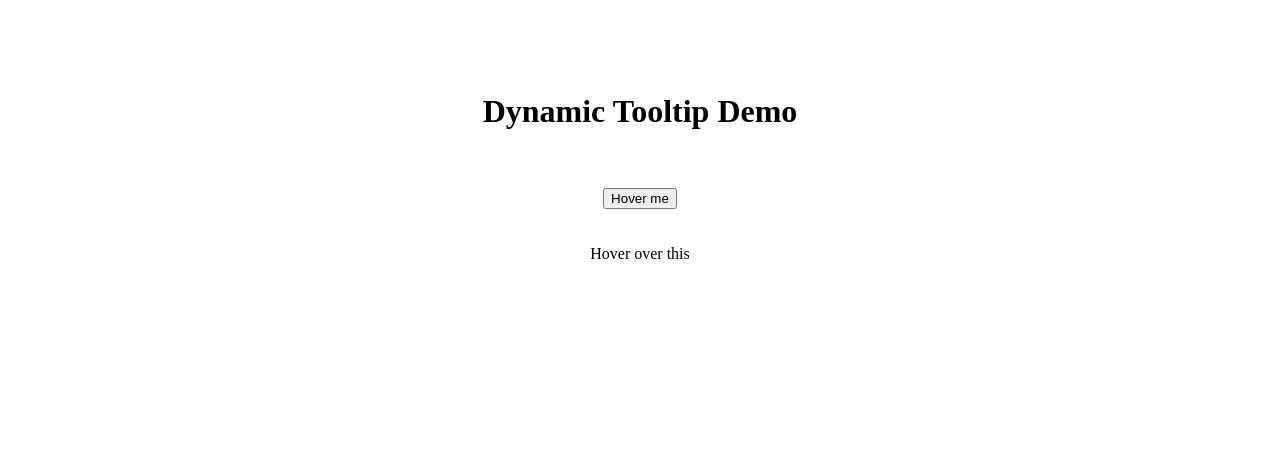
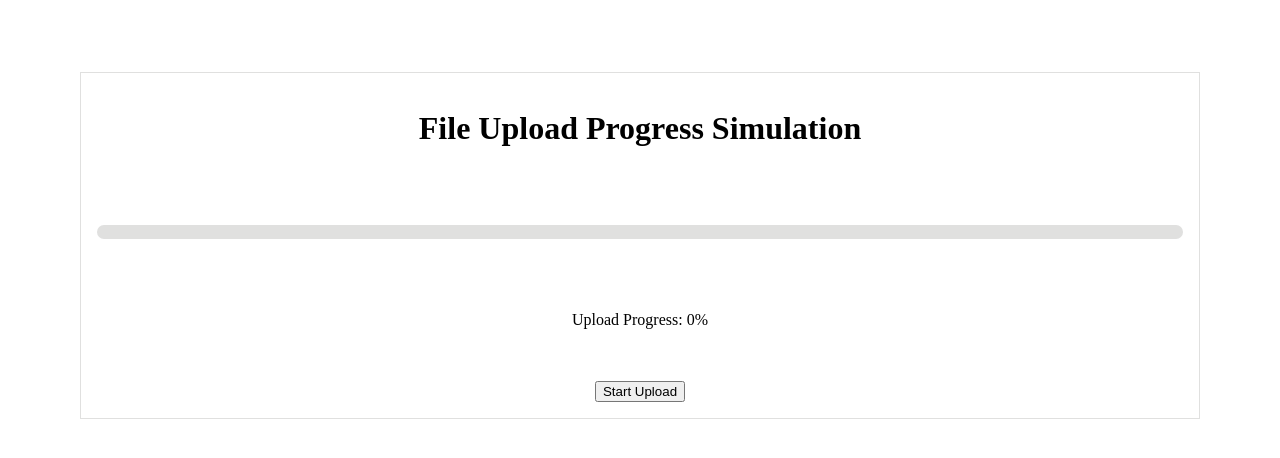
Before and after one commit to OptinexTech/react-components, a React (Create React App) app: page / in a window 1280 px wide. Shown: the top 458 px of the page. Built offline with nearby package versions, Linux system fonts and the light colour scheme.

Commit message:
Progress bar component

```diff
--- a/src/App.css
+++ b/src/App.css
@@ -4,5 +4,7 @@
   justify-content: center;
   align-items: center;
   gap: 36px;
-  margin-top: 72px;
+  margin: 72px;
+  border: 1px solid #e0e0df;
+  padding: 16px;
 }
--- a/src/App.js
+++ b/src/App.js
@@ -1,27 +1,50 @@
 import './App.css';
-import Tooltip from './components/Tooltip';
+import { useState, useEffect } from 'react';
+import ProgressBar from './components/ProgressBar';
 
 const App = () => {
+  const [progress, setProgress] = useState(0);
+  const [isUploading, setIsUploading] = useState(false);
+
+  const startUpload = () => {
+    setProgress(0);
+    setIsUploading(true); // Set to true to start uploading
+  };
+
+  useEffect(() => {
+    if (isUploading && progress < 100) {
+      const interval = setInterval(() => {
+        setProgress((prevProgress) => {
+          if (prevProgress >= 100) {
+            clearInterval(interval);
+            setIsUploading(false);
+            return 100;
+          }
+          return prevProgress + 10; // Increment progress by 10
+        });
+      }, 1000);
+      return () => clearInterval(interval);
+    }
+  }, [isUploading, progress]);
+
   return (
     <div className="App">
-      <h1>Dynamic Tooltip Demo</h1>
-      <Tooltip
-        content={'This is a tooltip'}
-        position='top'
-        backgroundColor='black'
-        color='white'
-        fontSize='16px'
-        padding='10px'
-        borderRadius='8px'
-      >
-        <button>Hover me</button>
-      </Tooltip>
-      <Tooltip
-        content={'Another tooltip on right'}
-        position='right'
-      >
-        <span>Hover over this</span>
-      </Tooltip>
+      <h1>File Upload Progress Simulation</h1>
+      {progress < 100 ? (
+        <>
+          <ProgressBar
+            progress={progress}
+            color='green'
+            height='14px'
+          />
+          <p>Upload Progress: {progress}%</p> {/* Show progress as a percentage */}
+        </>
+      ) : (
+        <p>Upload Complete!</p>
+      )}
+      <button onClick={startUpload} disabled={isUploading && progress < 100}>
+        {isUploading ? progress < 100 ? 'Uploading...' : 'Reupload' : 'Start Upload'}
+      </button>
     </div>
   );
 };
--- /dev/null
+++ b/src/components/ProgressBar/index.jsx
@@ -0,0 +1,18 @@
+import React from 'react';
+import './progress.css';
+
+const ProgressBar = ({ progress, color = 'blue', height = '20px' }) => {
+  const progressStyle = {
+    width: `${progress}%`,
+    backgroundColor: color,
+    height: height,
+  };
+
+  return (
+    <div className="progress-bar-container">
+      <div className="progress-bar" style={progressStyle}></div>
+    </div>
+  );
+};
+
+export default ProgressBar;
--- /dev/null
+++ b/src/components/ProgressBar/progress.css
@@ -0,0 +1,13 @@
+.progress-bar-container {
+  width: 100%;
+  background-color: #e0e0df;
+  border-radius: 10px;
+  overflow: hidden;
+  margin: 20px 0;
+}
+
+.progress-bar {
+  height: 100%;
+  border-radius: 10px;
+  transition: width 0.3s ease;
+}
--- /dev/null
+++ b/src/components/ProgressBar/progressBar.css
@@ -0,0 +1,13 @@
+.progress-bar-container {
+  width: 100%;
+  background-color: #e0e0df;
+  border-radius: 10px;
+  overflow: hidden;
+  margin: 20px 0;
+}
+
+.progress-bar {
+  height: 100%;
+  border-radius: 10px;
+  transition: width 0.3s ease;
+}
```
